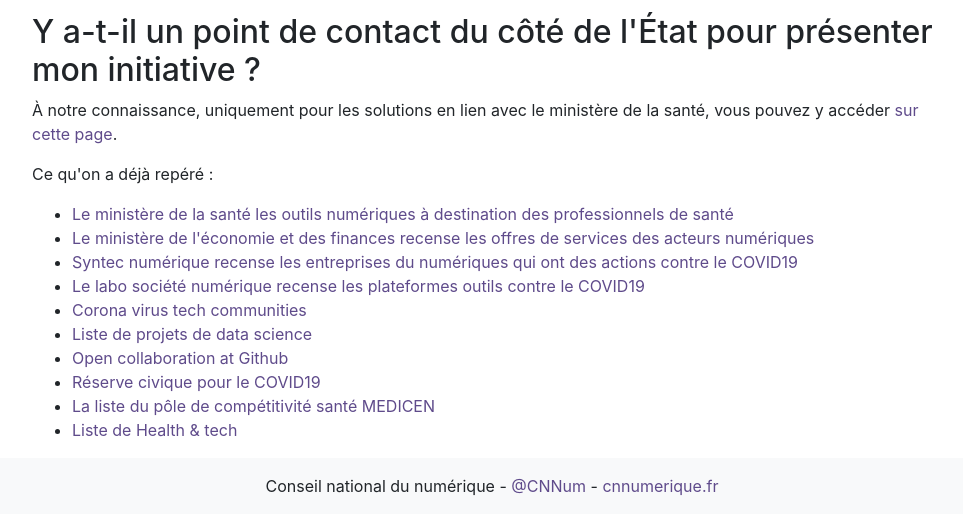
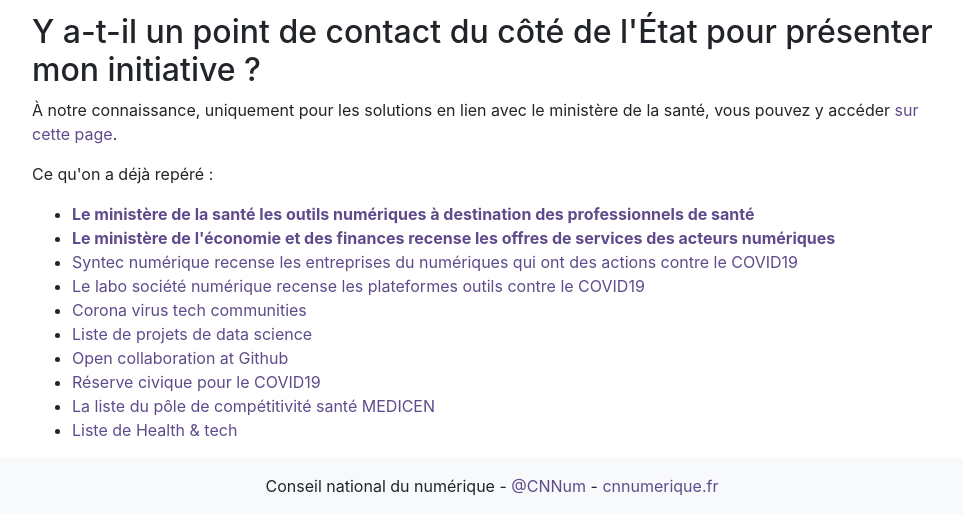
Before and after one commit to cpa/techvscovid19, a plain HTML site: page index.html in a window 1280 px wide. Shown: the part 569-1083 px from the top of the page, without its empty margins (148-1111 px from the left). Drawn offline with Linux system fonts and the light colour scheme.

Commit message:
Update config

```diff
--- a/index.html
+++ b/index.html
@@ -55,8 +55,8 @@
           <p>À notre connaissance, uniquement pour les solutions en lien avec le ministère de la santé, vous pouvez y accéder <a target="_blank" href="http://www.sesam-vitale.fr/web/sesam-vitale/recensement-innovations-covid-19">sur cette page</a>.
           <p>Ce qu'on a déjà repéré :
             <ul class="list">
-              <li><a target="_blank" href="https://sante.fr/referencement-des-outils-numeriques-covid-19">Le ministère de la santé les outils numériques à destination des professionnels de santé</a></li>
-              <li><a target="_blank" href="https://www.economie.gouv.fr/coronavirus-offre-services-numeriques#">Le ministère de l'économie et des finances recense les offres de services des acteurs numériques</a></li>
+              <li><b><a target="_blank" href="https://sante.fr/referencement-des-outils-numeriques-covid-19">Le ministère de la santé les outils numériques à destination des professionnels de santé</a></b></li>
+              <li><b><a target="_blank" href="https://www.economie.gouv.fr/coronavirus-offre-services-numeriques#">Le ministère de l'économie et des finances recense les offres de services des acteurs numériques</a></b></li>
               <li><a target="_blank" href="https://covidsyntecnumerique.fr/">Syntec numérique recense les entreprises du numériques qui ont des actions contre le COVID19</a></li>
               <li><a target="_blank" href="https://labo.societenumerique.gouv.fr/">Le labo société numérique recense les plateformes outils contre le COVID19</a></li>
               <li><a target="_blank" href="https://coronavirustechhandbook.com/techcommunities">Corona virus tech communities</a></li>
```
